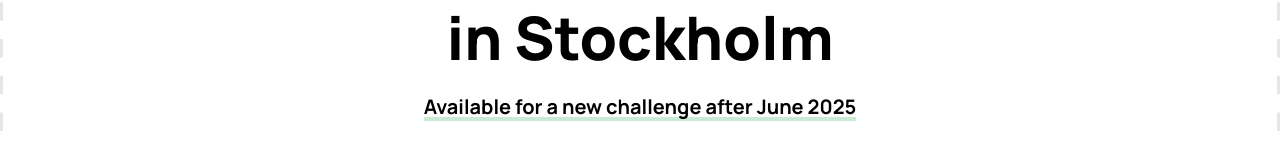
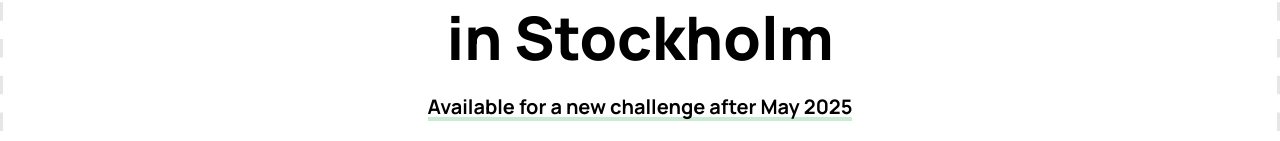
Before and after one commit to Marc-Ruizenaar/portfolio-marc-ruizenaar, a Next.js app: page / in a window 1280 px wide. Shown: the part 335-476 px from the top of the page. Built offline with nearby package versions, Linux system fonts and the light colour scheme.

Commit message:
Changed availability month

```diff
--- a/app/components/JumboHeader.jsx
+++ b/app/components/JumboHeader.jsx
@@ -6,7 +6,7 @@ export default function JumboHeader() {
       </h1>
 
       <div className="relative">
-        <h2 className="font-bold text-xl relative z-10">Available for a new challenge after June 2025</h2>
+        <h2 className="font-bold text-xl relative z-10">Available for a new challenge after May 2025</h2>
         <span className="bg-mainGreen absolute bottom-0 left-0 h-1 w-full"></span>
 
       </div>
```
